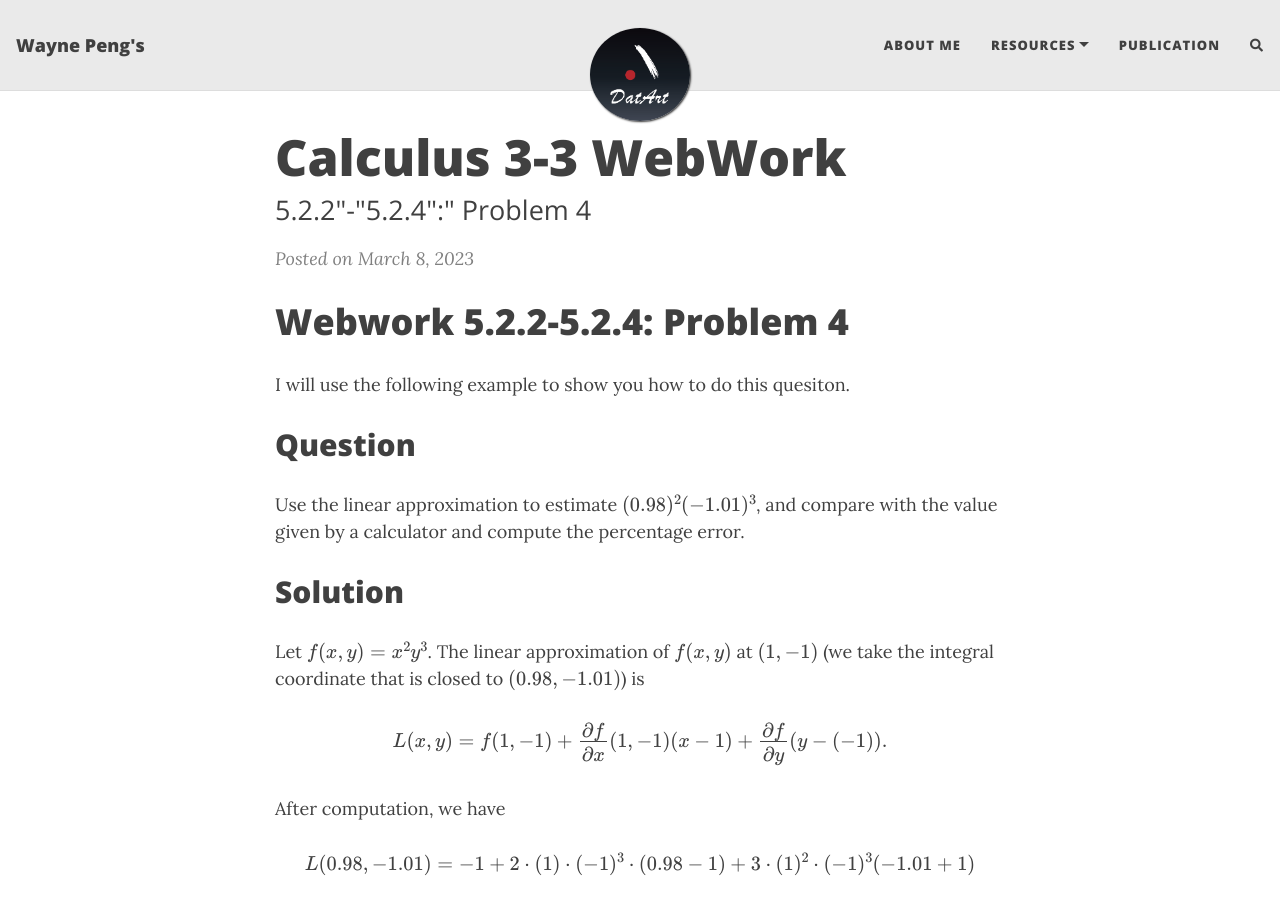
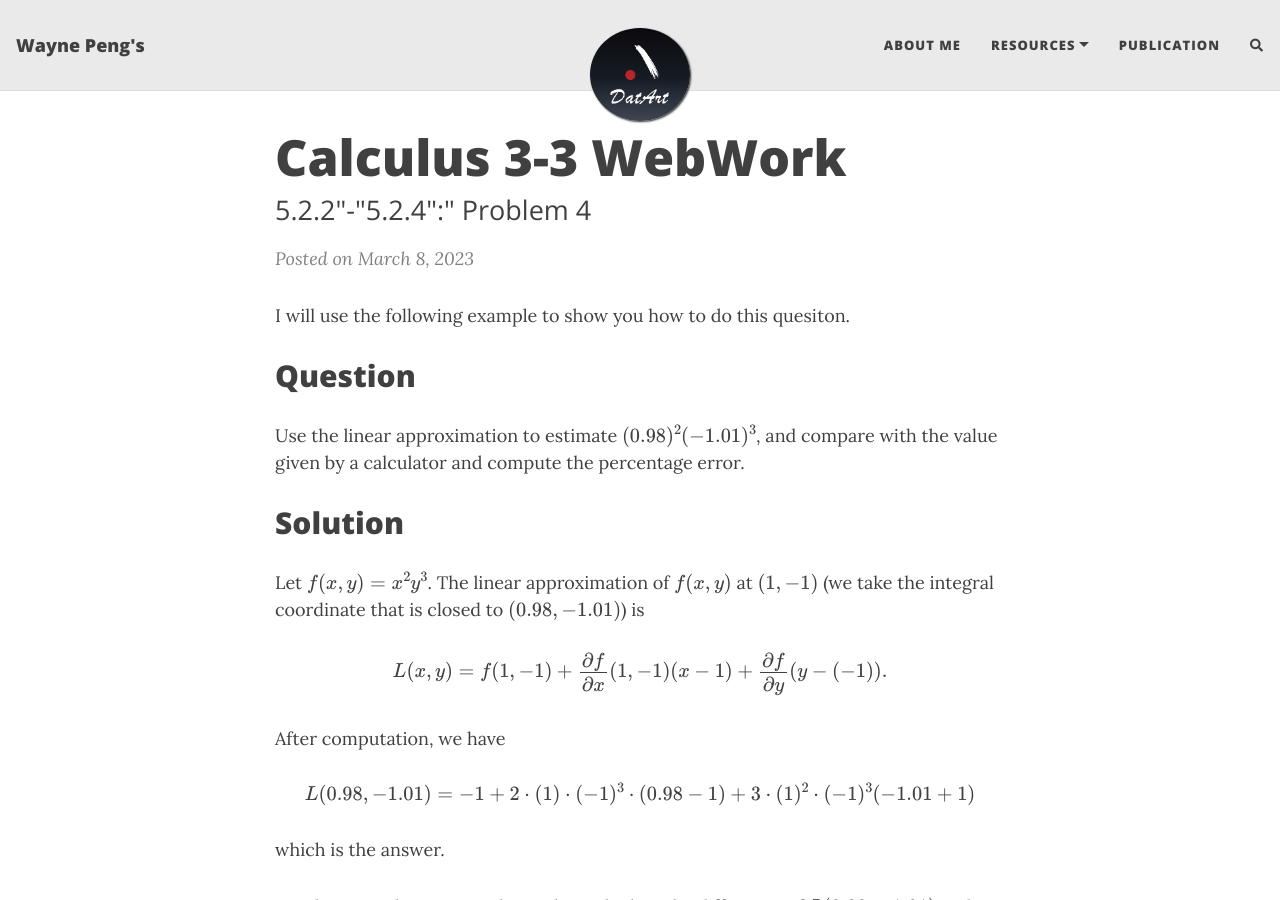
Before and after one commit to junwenwaynepeng/junwenwaynepeng.github.io, a Jekyll site: the page built from _posts/2023-03-08-Webwork-5.2.2-Problem 4.md, in a window 1280 px wide and 900 px high. Built offline with Jekyll 4.4.1, drawn with Linux system fonts in a browser that asks for light colours; nearby versions of some CDN libraries; formulas are drawn with MathJax 3; comment, search, counter and statistics services are not loaded.

Commit message:
clean up some mess

```diff
--- a/_posts/2023-03-08-Webwork-5.2.2-Problem 4.md
+++ b/_posts/2023-03-08-Webwork-5.2.2-Problem 4.md
@@ -3,8 +3,6 @@ title: Calculus 3-3 WebWork
 subtitle: 5.2.2"-"5.2.4":" Problem 4
 tags: ["Calculus 3", "WebWork"]
 ---
-# Webwork 5.2.2-5.2.4: Problem 4
-
 I will use the following example to show you how to do this quesiton.
 
 ## Question
```
